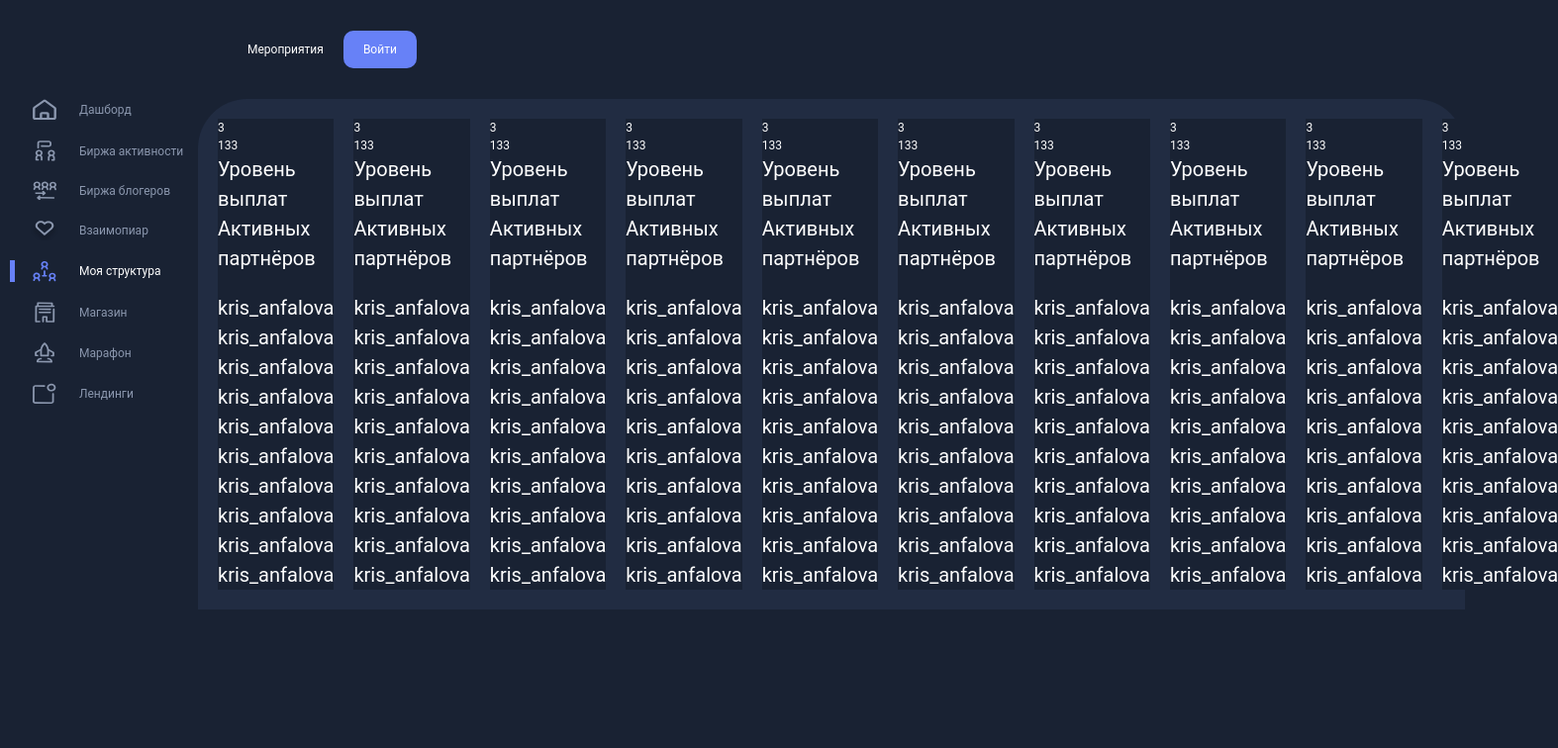
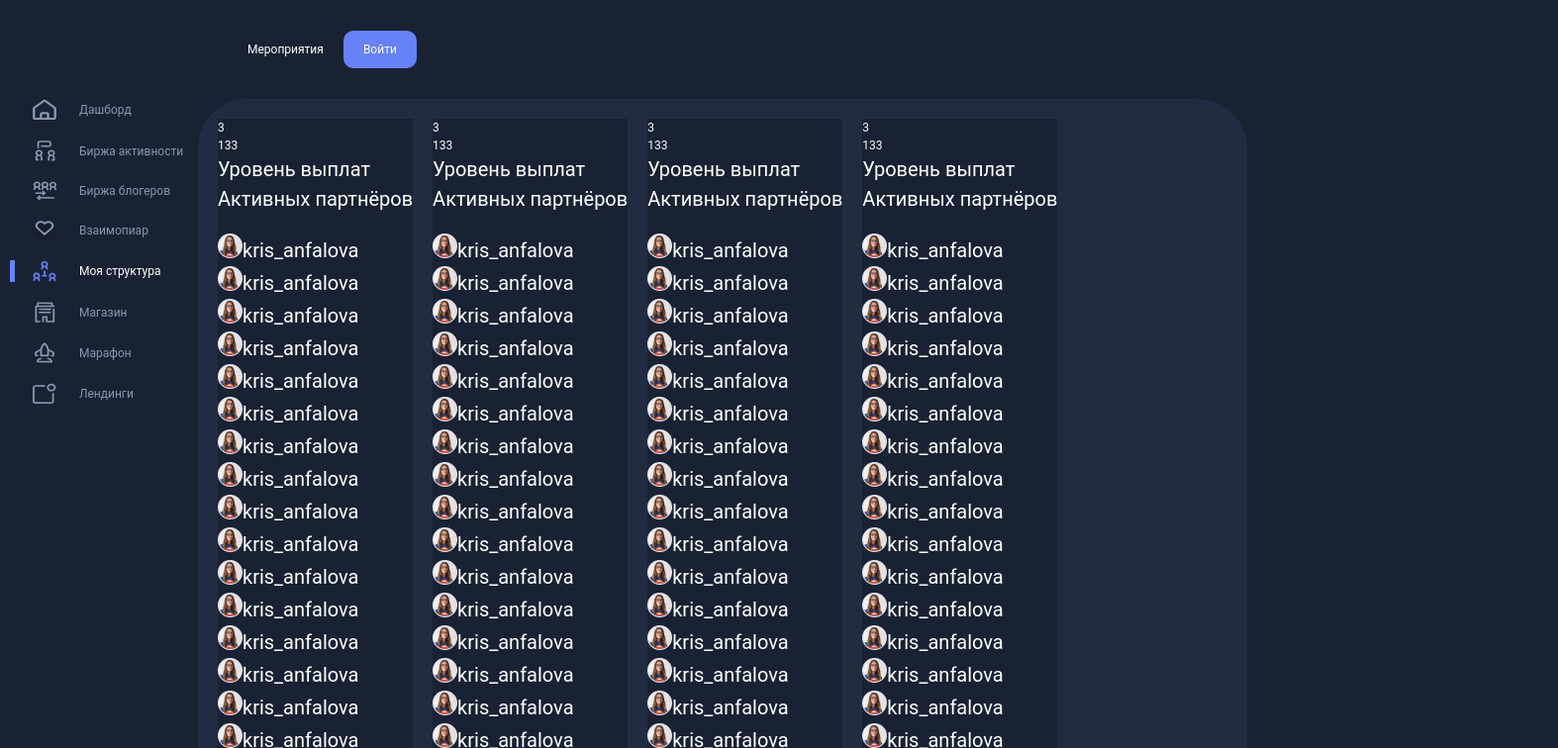
Before and after one commit to ilyasudakov/dfa-media-test-task, a Next.js app: page / in a window 1280 px wide. Shown: the top 756 px of the page at 99% size, 1574 px wide, since content can reach past the window. Built offline with nearby package versions, Linux system fonts and the light colour scheme.

Commit message:
Small fix

```diff
--- a/src/pages/index.tsx
+++ b/src/pages/index.tsx
@@ -1,7 +1,7 @@
 import type { NextPage } from "next";
 import Head from "next/head";
 import Layout from "../components/Layout";
-import Homepage from "../widgets/homepage";
+import Card from "../widgets/homepage/components/Card";
 
 const Home: NextPage = () => {
   return (
@@ -12,7 +12,19 @@
         <link rel="icon" href="/favicon.ico" />
       </Head>
       <Layout>
-        <Homepage />
+        <div className="flex flex-wrap items-streth gap-4">
+          {Array.from({ length: 50 }).map((data, index) => (
+            <Card
+              data={{
+                level: 3,
+                partnersNumber: 133,
+              }}
+              isActive={index === 0}
+              users={Array.from({ length: 20 })}
+              key={index}
+            />
+          ))}
+        </div>
       </Layout>
     </>
   );
--- a/src/widgets/homepage/components/Card.tsx
+++ b/src/widgets/homepage/components/Card.tsx
@@ -22,7 +22,7 @@
         <div>Уровень выплат</div>
         <div>Активных партнёров</div>
       </div>
-      <ul className="text-[0.4rem] max-h-[180px] overflow-auto scrollbar grid gap-2">
+      <ul className="text-[0.4rem] max-h-[180px] overflow-auto grid gap-2 scrollbar">
         {users.map((_, idx) => (
           <li key={idx} className="flex items-center gap-1">
             <div
--- a/src/widgets/homepage/index.tsx
+++ b/src/widgets/homepage/index.tsx
@@ -3,14 +3,14 @@
 export default function Homepage() {
   return (
     <div className="flex flex-wrap items-streth gap-4">
-      {Array.from({ length: 10 }).map((data, index) => (
+      {Array.from({ length: 50 }).map((data, index) => (
         <Card
           data={{
             level: 3,
             partnersNumber: 133,
           }}
           isActive={index === 0}
-          users={Array.from({ length: 10 })}
+          users={Array.from({ length: 20 })}
           key={index}
         />
       ))}
```
